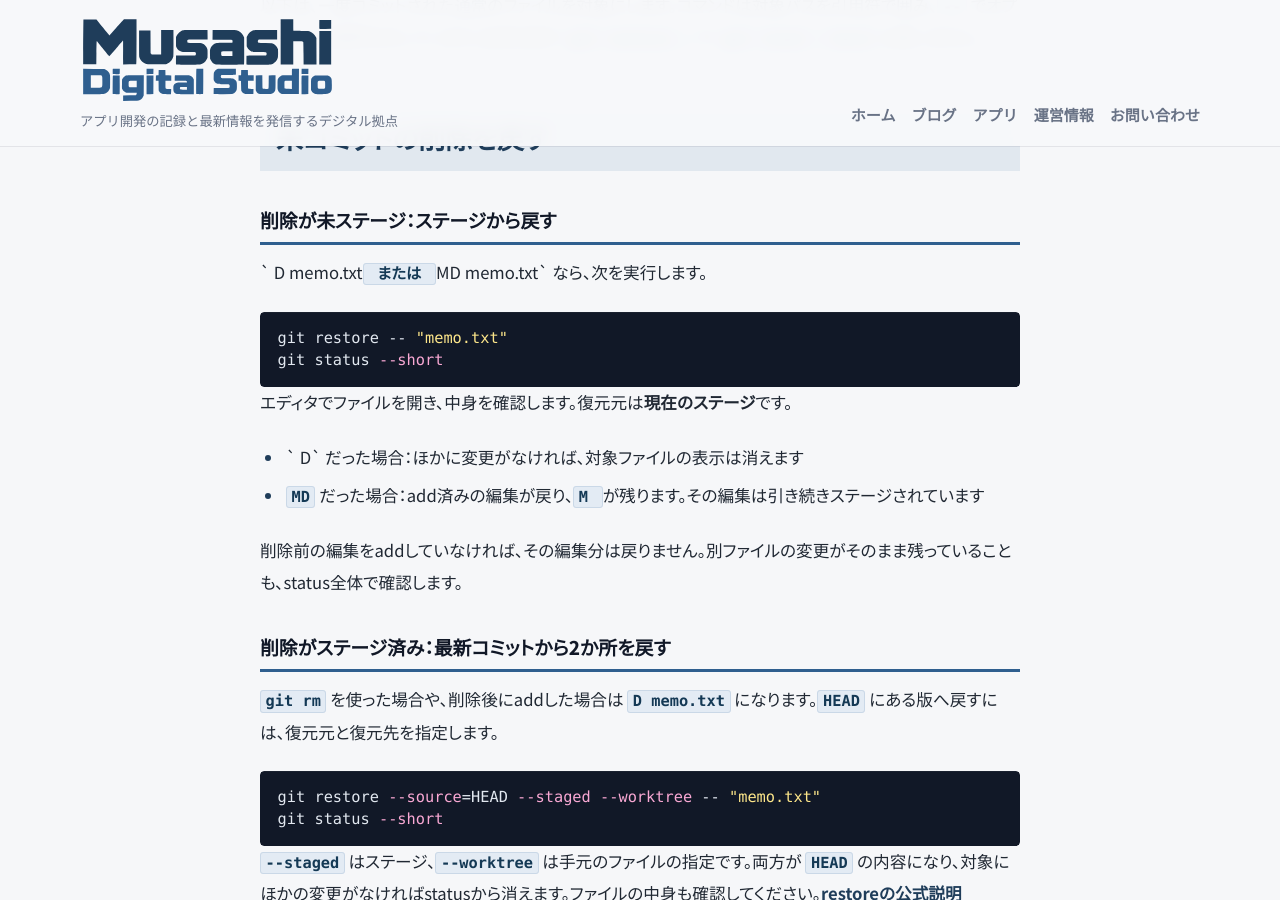
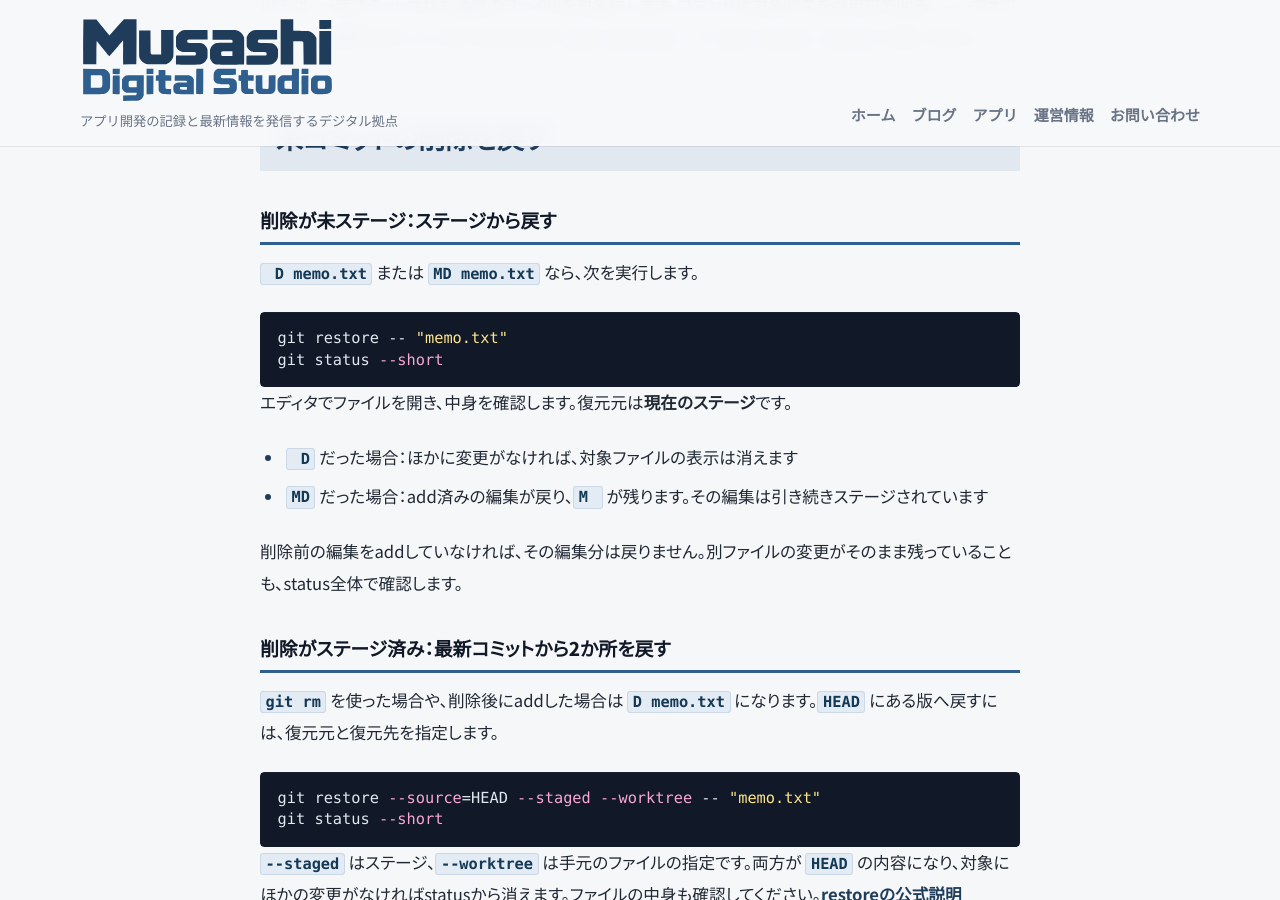
Before and after one commit to yasuhiro-toyoda/yasuhiro-toyoda.github.io, a Jekyll site: the page built from _posts/2026/10/2026-10-13-git-file-recovery.md, in a window 1280 px wide and 900 px high, scrolled down 2338 px. Built offline with Jekyll 4.4.1, drawn with Linux system fonts in a browser that asks for light colours.

Commit message:
Recheck corrected Git status markup in final previews

````diff
--- a/_posts/2026/10/2026-10-13-git-file-recovery.md
+++ b/_posts/2026/10/2026-10-13-git-file-recovery.md
@@ -41,8 +41,8 @@ MD memo.txt
 
 | 状態 | 戻し方 |
 | --- | --- |
-| ` D` または `MD` | ステージから手元のファイルを戻す |
-| `D ` | 最新コミットからステージと手元のファイルを戻す |
+| <code>&nbsp;D</code> または `MD` | ステージから手元のファイルを戻す |
+| <code>D&nbsp;</code> | 最新コミットからステージと手元のファイルを戻す |
 | 削除をコミット済み | ファイルが残る過去の版を取り出し、新しくコミットする |
 | 削除コミットをpush済み | 同じ方法で復元し、新しいコミットを共有する |
 
@@ -61,7 +61,7 @@ MD memo.txt
 
 ### 削除が未ステージ：ステージから戻す
 
-` D memo.txt` または `MD memo.txt` なら、次を実行します。
+<code>&nbsp;D&nbsp;memo.txt</code> または `MD memo.txt` なら、次を実行します。
 
 ```powershell
 git restore -- "memo.txt"
@@ -70,8 +70,8 @@ git status --short
 
 エディタでファイルを開き、中身を確認します。復元元は**現在のステージ**です。
 
-- ` D` だった場合：ほかに変更がなければ、対象ファイルの表示は消えます
-- `MD` だった場合：add済みの編集が戻り、`M ` が残ります。その編集は引き続きステージされています
+- <code>&nbsp;D</code> だった場合：ほかに変更がなければ、対象ファイルの表示は消えます
+- `MD` だった場合：add済みの編集が戻り、<code>M&nbsp;</code> が残ります。その編集は引き続きステージされています
 
 削除前の編集をaddしていなければ、その編集分は戻りません。別ファイルの変更がそのまま残っていることも、status全体で確認します。
 
````
